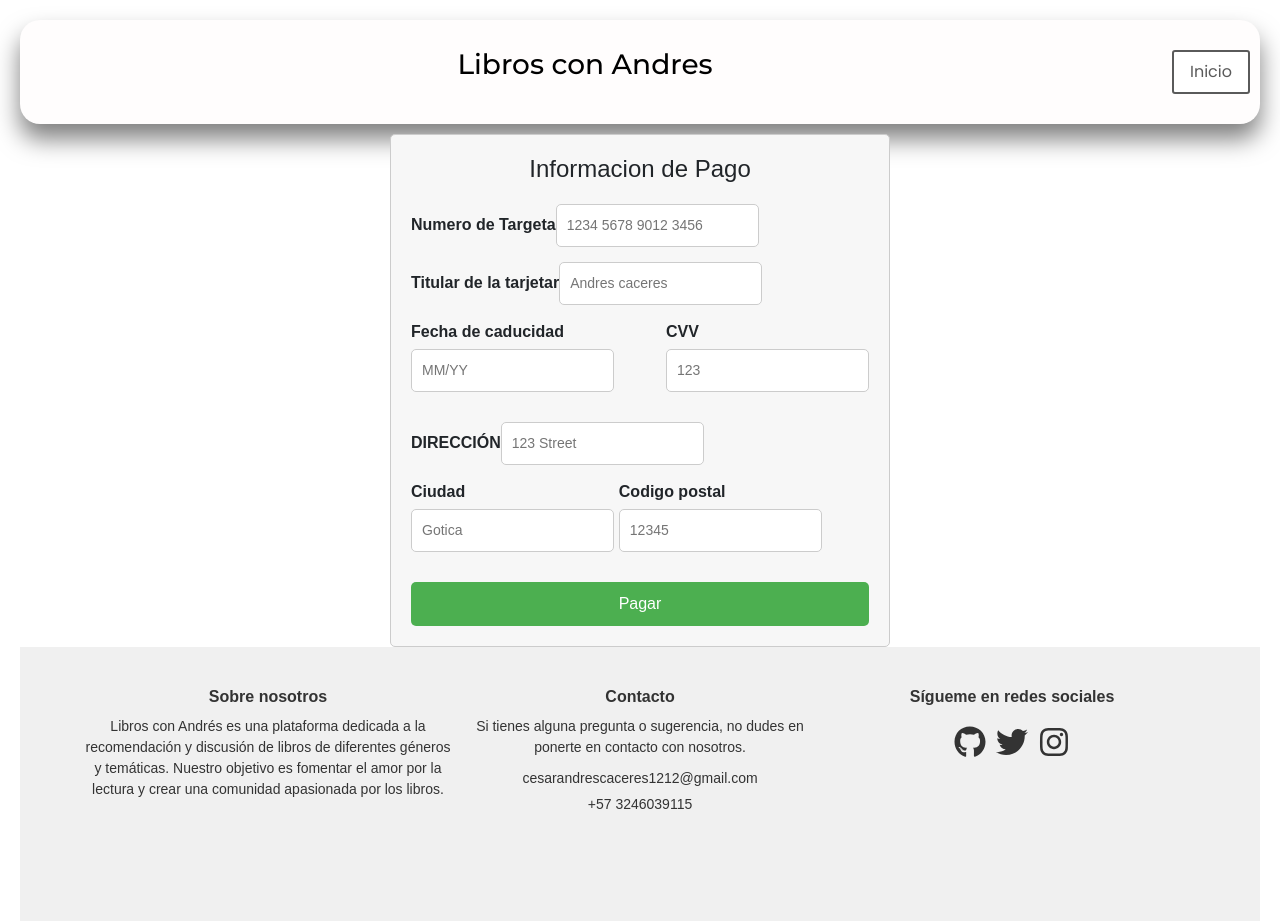
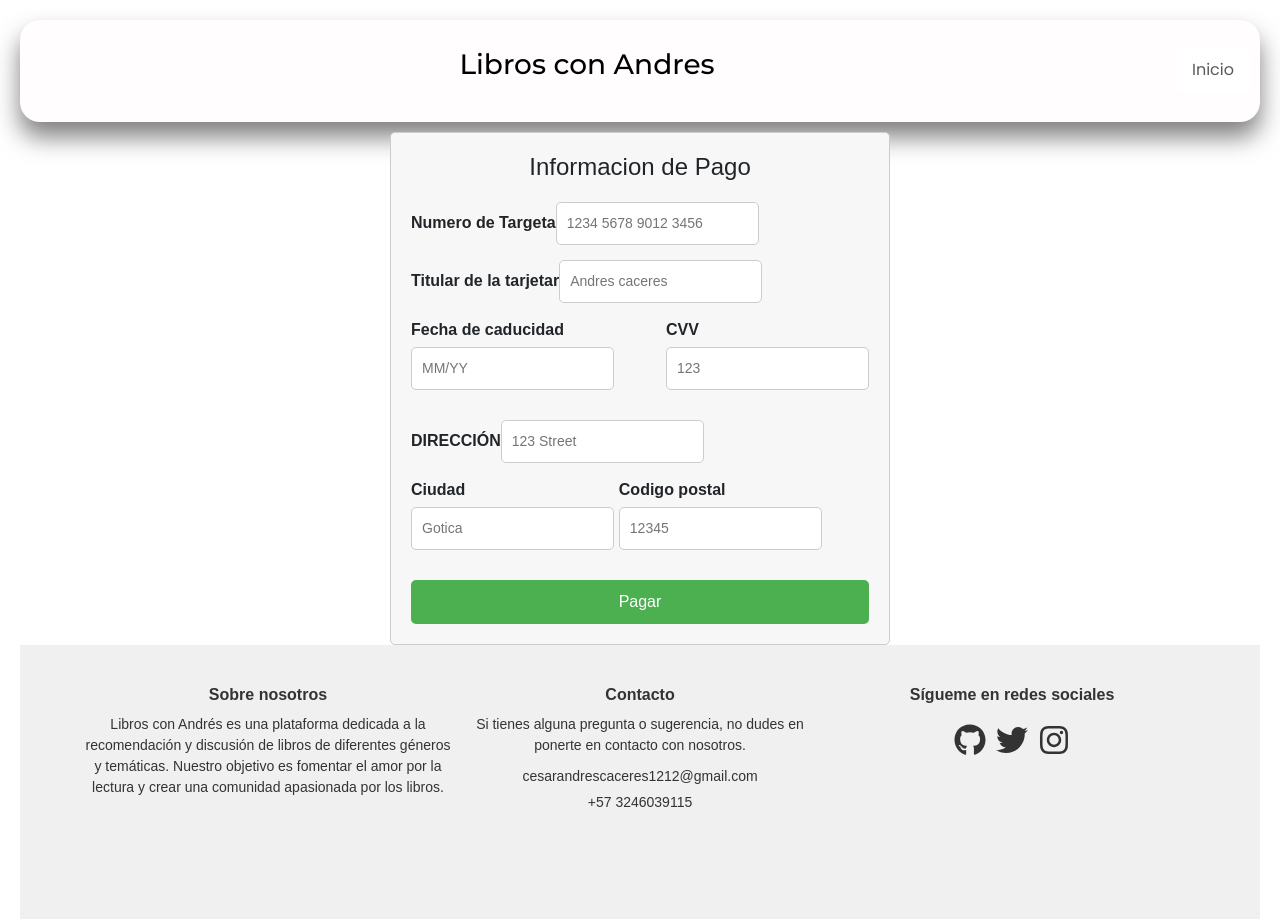
Before and after one commit to AndresCaceres12/LaTienda_-ibros-Andres, a React (Vite) app: page /Pagos in a window 1280 px wide. Built offline with nearby package versions, Linux system fonts and the light colour scheme; no server answers; a web font is replaced by a local one.

Commit message:
practicamente ya termine

```diff
--- a/src/App.jsx
+++ b/src/App.jsx
@@ -1,25 +1,106 @@
-
-import './App.css'
-import { Routes, Route } from "react-router-dom"
-import { RenderizarLibros } from './components/RenderizarLibros'
-import Apartado from './components/Apartado'
-import Footer from './components/Footer'
-import Pagos from './components/Pagos'
-
-
+import "./App.css";
+import { Routes, Route } from "react-router-dom";
+import { RenderizarLibros } from "./components/RenderizarLibros";
+import Apartado from "./components/Apartado";
+import Footer from "./components/Footer";
+import Pagos from "./components/Pagos";
+import { useEffect, useState } from "react";
 
 function App() {
+  let books = [
+    "9780140328721",
+    "9780064404990",
+    "9780142407332",
+    "9780064401883",
+    "9780439064873",
+    "9780064408653",
+    "9780439136365",
+    "9780439554930",
+    "9780545010221",
+    "9780439358071",
+    "9780545582889",
+    "9780064400809",
+    "9780064400564",
+    "9780064400557",
+    "9780064400816",
+    "9780064400823",
+    "9780064400830",
+    "9780064400854",
+    "9780064400861",
+    "9780064400870",
+    "9780439554939",
+    "9781408857885",
+    "9780553381689",
+    "9781439192566",
+    "9781594204876",
+    "9781481424387",
+    "9780262518819",
+    "9789751022226",
+    "9783753176529",
+    "9781250249296",
+  ];
+
+  const [bookInfo, setBookInfo] = useState([]);
+
+  const randomNumberInRange = (min, max) => {
+    const random = Math.random() * (max - min) + min;
+    const rounded = Math.round(random);
+    const formatted = rounded.toLocaleString("es", {
+      useGrouping: true,
+      maximumFractionDigits: 0,
+    });
+    return formatted;
+  };
+
+  useEffect(() => {
+    const fetchBooks = async () => {
+      const bookData = await Promise.all(
+        books.map(async (isbn) => {
+          const response = await fetch(
+            `https://openlibrary.org/api/books?bibkeys=ISBN:${isbn}&format=json&jscmd=data`
+          );
+          const data = await response.text();
+          const book = JSON.parse(data)[`ISBN:${isbn}`];
+
+          if (!book) {
+            return {};
+          }
+
+          const title = book.title;
+          const author = book.authors[0]?.name || "Autor Desconocido";
+
+          const image_url = `https://covers.openlibrary.org/b/isbn/${isbn}-M.jpg`;
+          const categoria = book.subjects[0]?.name;
+
+          return {
+            title: title,
+            author: author,
+            image_url: image_url,
+            categoria: categoria,
+            precio: randomNumberInRange(50000, 200000),
+          };
+        })
+      );
+
+      setBookInfo(bookData.filter((book) => Object.keys(book).length > 0));
+    };
+
+    fetchBooks();
+  }, []);
 
   return (
     <>
-    <  Routes>
-        <Route path='/' element={<RenderizarLibros/>}/>
-        <Route path="/libro/:index" element={<Apartado />} />
-        <Route path='/Pagos' element={<Pagos/>}/>
+      <Routes>
+        <Route path="/" element={<RenderizarLibros bookInfo={bookInfo} />} />
+        <Route
+          path="/libro/:index"
+          element={<Apartado bookInfo={bookInfo} />}
+        />
+        <Route path="/Pagos" element={<Pagos />} />
       </Routes>
-     <Footer/>
+      <Footer />
     </>
-  )
+  );
 }
 
-export default App
+export default App;
--- a/src/components/Apartado.jsx
+++ b/src/components/Apartado.jsx
@@ -1,21 +1,25 @@
-import React from 'react'
+import React from 'react';
 import { useParams } from 'react-router-dom';
-const Apartado = ({bookInfo}) => {
+
+const Apartado = (props) => {
+  const { bookInfo } = props
   const { index } = useParams();
-  const movie = bookInfo[index];
-  if (!movie) {
-    return <div></div>;
+
+console.log(props)
+  const selectedBook = bookInfo[index];
+
+  if (!selectedBook) {
+    return <div>Libro no encontrado</div>;
   }
 
-  console.log(bookInfo)
   return (
     <div>
-      <div className='DescripcionP'>
-      <h2> Titulo : {movie.title}</h2>
-
-      </div>
+      <h2>{selectedBook.title}</h2>
+      <p>Autor: {selectedBook.author}</p>
+      <img src={selectedBook.image_url} alt={selectedBook.title} />
+      <p>Precio: ${selectedBook.precio}</p>
     </div>
-  )
+  );
 }
 
-export default Apartado
+export default Apartado;
--- a/src/components/Narvab.css
+++ b/src/components/Narvab.css
@@ -178,47 +178,24 @@
   font-family: "Poppins";
 }
 
-.ov-btn-slide-left {
+.BotonesDeInicio {
   background: #fff;
   color: #5a5a5a;
-  border: 2px solid #5a5a5a;
   padding: 8px 16px;
   border-radius: 3px;
   position: relative;
-  z-index: 1;
-  overflow: hidden;
-  display: inline-block;
+  border-bottom: 2px solid transparent;
 }
 .ContieneNarvab h3 {
   margin: 18px auto;
   font-family: "Montserrat", sans-serif;
 }
-.ov-btn-slide-left:hover {
-  color: #fff;
+.BotonesDeInicio:hover {
+  border-bottom: 2px solid #dddcdc;
   cursor: pointer;
+
 }
-.ov-btn-slide-left::after {
-  content: "";
-  background: #7b7a86;
-  position: absolute;
-  z-index: -1;
-  padding: 16px 20px;
-  display: block;
-  top: 0;
-  bottom: 0;
-  left: -100%;
-  right: 100%;
-  -webkit-transition: all 0.35s;
-  transition: all 0.35s;
-}
-:hover::after {
-  left: 0;
-  right: 0;
-  top: 0;
-  bottom: 0;
-  -webkit-transition: all 0.35s;
-  transition: all 0.35s;
-}
+
 
 @media (max-width: 700px) {
   .ContieneNarvab {
@@ -232,7 +209,7 @@
     gap: 10px;
   }
 
-  .ov-btn-slide-left {
+  .BotonesDeInicio {
     font-size: 12px;
     padding: 2px;
     flex-direction: column;
--- a/src/components/Narvab.jsx
+++ b/src/components/Narvab.jsx
@@ -49,14 +49,12 @@ const ProductosSeleccionados = ({
             <div className="ContenedorCard">
               <img src={product.image_url} width={"50px"} alt="" srcset="" />
               <div className="DescripcionBook">
-                   <span>Libro: {product.title}</span>
-              <h6>Precio: $ {product.precio}</h6>
+                <span>Libro: {product.title}</span>
+                <h6>Precio: $ {product.precio}</h6>
               </div>
 
               <p onClick={() => removeFromCart(product)}>🗑️</p>
             </div>
-
-
           </li>
         ))}
       </ul>
@@ -64,15 +62,15 @@ const ProductosSeleccionados = ({
       <footer>
         <div className="FooterContainer">
           <div className="TotalPrecio">
-              <h5>total a pagar </h5>
-         <h5 style={{color:"orange"}}>{total.toLocaleString() }</h5>
+            <h5>total a pagar </h5>
+            <h5 style={{ color: "orange" }}>{total.toLocaleString()}</h5>
           </div>
-
-         <Link to={"/Pagos"}>
-          <button>pagar</button>
-          </Link>
+          {allProducts.length > 0 && (
+            <Link to="/Pagos">
+              <button>pagar</button>
+            </Link>
+          )}
         </div>
-
       </footer>
     </div>
   );
@@ -139,18 +137,18 @@ const Narvab = ({
           <Link
             onClick={VolverAincio}
             id="Inicio"
-            className="ov-btn-slide-left"
+            className="BotonesDeInicio"
             to="/"
           >
             Inicio
           </Link>
-          <li className="ov-btn-slide-left" onClick={mostrarCategorias}>
+          <li className="BotonesDeInicio" onClick={mostrarCategorias}>
             Categorias
           </li>
-          <li className="ov-btn-slide-left" onClick={mostrarAutores}>
+          <li className="BotonesDeInicio" onClick={mostrarAutores}>
             Autores
           </li>
-          <li className="ov-btn-slide-left" onClick={toggleMostrarProductos}>
+          <li className="BotonesDeInicio" onClick={toggleMostrarProductos}>
             carrito
           </li>
         </ul>
--- a/src/components/Pagos.jsx
+++ b/src/components/Pagos.jsx
@@ -11,7 +11,7 @@ const Pagos = () => {
           <Link
             // onClick={VolverAincio}
             id="Inicio"
-            className="ov-btn-slide-left"
+            className="BotonesDeInicio"
             to="/"
           >
             Inicio
--- a/src/components/RenderizarLibros.jsx
+++ b/src/components/RenderizarLibros.jsx
@@ -2,91 +2,20 @@ import React, { useEffect, useState } from "react";
 import Narvab from "./Narvab";
 import "./RenderizarLibros.css";
 import { Carrusel } from "./Carrusel";
-import { Link } from "react-router-dom";
+import { Link, useNavigate } from "react-router-dom";
 
-export const RenderizarLibros = () => {
-  let books = [
-    "9780140328721",
-    "9780064404990",
-    "9780142407332",
-    "9780064401883",
-    "9780439064873",
-    "9780064408653",
-    "9780439136365",
-    "9780439554930",
-    "9780545010221",
-    "9780439358071",
-    "9780545582889",
-    "9780064400809",
-    "9780064400564",
-    "9780064400557",
-    "9780064400816",
-    "9780064400823",
-    "9780064400830",
-    "9780064400854",
-    "9780064400861",
-    "9780064400870",
-    "9780439554939",
-    "9781408857885",
-    "9780553381689",
-    "9781439192566",
-    "9781594204876",
-    "9781481424387",
-    "9780262518819",
-    "9789751022226",
-    "9783753176529",
-    "9781250249296",
-  ];
+export const RenderizarLibros = ({bookInfo}) => {
 
-  const [bookInfo, setBookInfo] = useState([]);
+
+
   const [categorias, setCategorias] = useState([]);
   const [allProducts, setAllProducts] = useState([]);
   const [EsconderCarro, setEscondercarro] = useState(false);
   const [selectedlibro, setSelectedlibro] = useState(null);
-  const randomNumberInRange = (min, max) => {
-    const random = Math.random() * (max - min) + min;
-    const rounded = Math.round(random);
-    const formatted = rounded.toLocaleString("es", {
-      useGrouping: true,
-      maximumFractionDigits: 0,
-    });
-    return formatted;
-  };
-  useEffect(() => {
-    const fetchBooks = async () => {
-      const bookData = await Promise.all(
-        books.map(async (isbn) => {
-          const response = await fetch(
-            `https://openlibrary.org/api/books?bibkeys=ISBN:${isbn}&format=json&jscmd=data`
-          );
-          const data = await response.text();
-          const book = JSON.parse(data)[`ISBN:${isbn}`];
 
-          if (!book) {
-            return {};
-          }
+  const navigate = useNavigate();
 
-          const title = book.title;
-          const author = book.authors[0]?.name || "Autor Desconocido";
 
-          const image_url = `https://covers.openlibrary.org/b/isbn/${isbn}-M.jpg`;
-          const categoria = book.subjects[0]?.name;
-
-          return {
-            title: title,
-            author: author,
-            image_url: image_url,
-            categoria: categoria,
-            precio: randomNumberInRange(50000, 200000),
-          };
-        })
-      );
-
-      setBookInfo(bookData.filter((book) => Object.keys(book).length > 0));
-    };
-
-    fetchBooks();
-  }, []);
 
   const filteredBooks = categorias.length
     ? bookInfo.filter((book) => book.categoria === categorias)
@@ -95,10 +24,17 @@ export const RenderizarLibros = () => {
   const onAddProduct = (product) => {
     setAllProducts([...allProducts, product]);
   };
+
   const handlelibroClick = (libro) => {
-    console.log("click");
     setSelectedlibro(libro);
   };
+
+  useEffect(() => {
+    if (selectedlibro) {
+      navigate(`/libro/${bookInfo.indexOf(selectedlibro)}`);
+    }
+  }, [selectedlibro, navigate, bookInfo]);
+
   return (
     <div>
       <Narvab
@@ -112,6 +48,7 @@ export const RenderizarLibros = () => {
       />
 
       <Carrusel bookInfo={bookInfo} />
+
       {filteredBooks.length > 0 && (
         <div className="container">
           <div className="row">
@@ -120,14 +57,17 @@ export const RenderizarLibros = () => {
                 <div className="card">
                   <div className="card-body">
                     <h5 className="card-title">Titulo: {book.title}</h5>
-                    <Link to={`/libro/${book.index}`}>
-                      {" "}
+                    <Link
+                      to={`/libro/${index}`}
+                      onClick={() => handlelibroClick(book)}
+                    >
                       {book.image_url ? (
                         <img src={book.image_url} alt="" />
                       ) : (
                         <span>No hay imagen disponible</span>
                       )}
                     </Link>
+
                     <p className="card-text">Autor: {book.author}</p>
                     <p>Precio : ${book.precio}</p>
                   </div>
```
